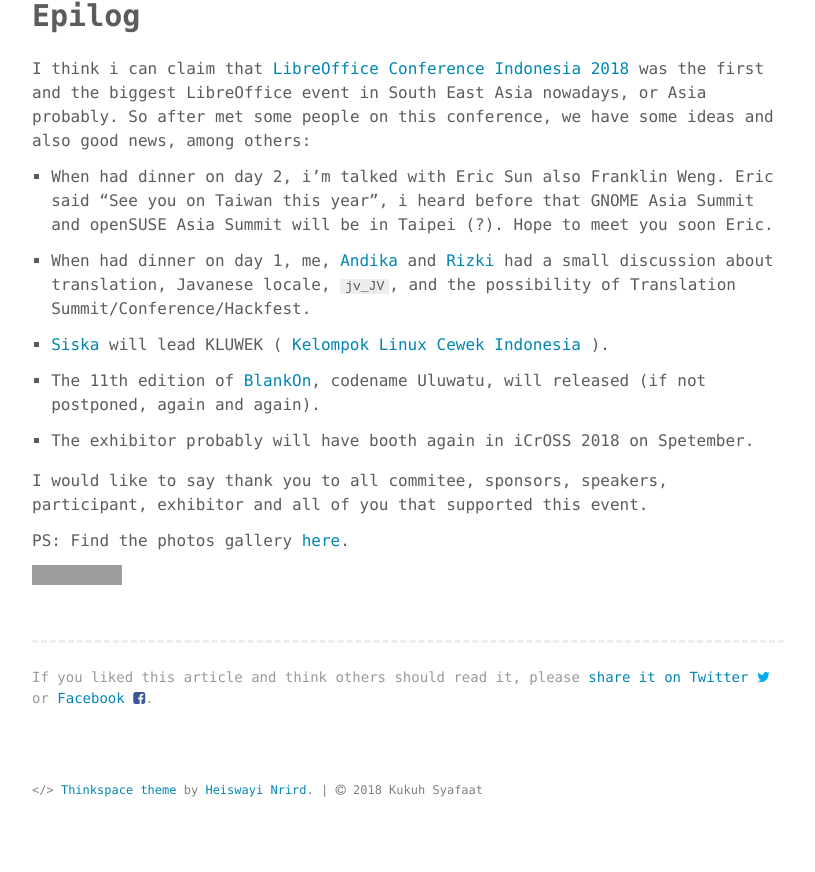
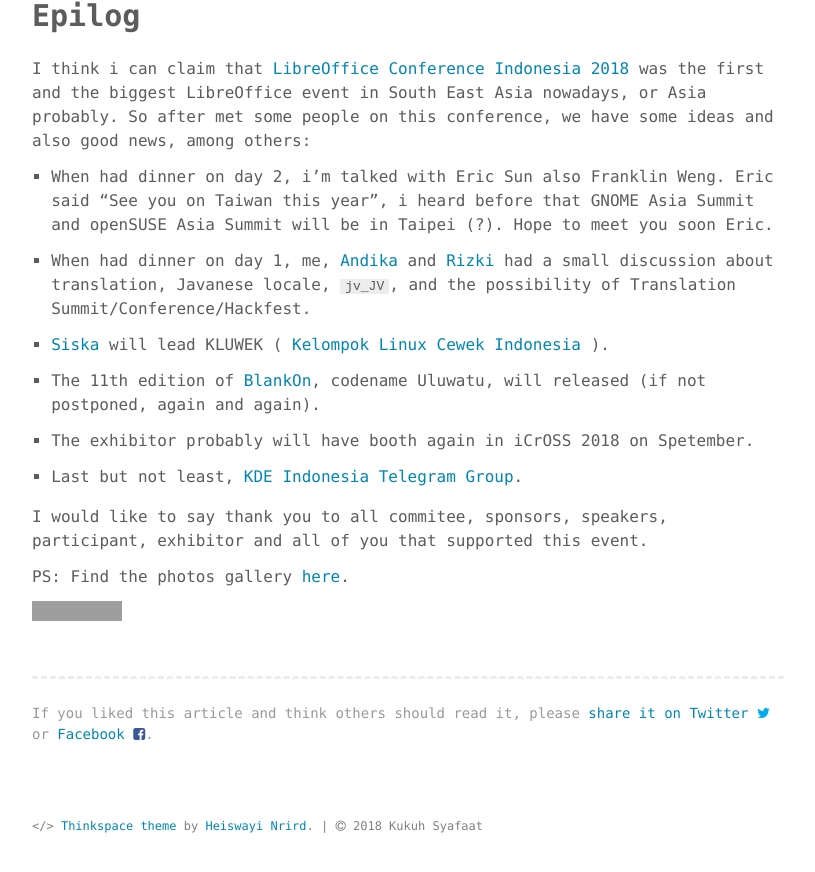
Before and after one commit to cho2/cho2.github.io, a Jekyll site: the page built from _posts/2018-03-26-LibreOffice-Conference-Indonesia-2018-the-story.md, in a window 1280 px wide and 900 px high, scrolled down 2805 px, cut to the strip 17-889 px from the top of the window. Shown: the whole strip, without its empty margins (232-1047 px from the left). Built offline with Jekyll 4.4.1, drawn with Linux system fonts in a browser that asks for light colours; before the commit the page ends 3669 px from its top, so only the background shows below that; grey boxes are pictures that could not be loaded.

Commit message:
fix post

```diff
--- a/_posts/2018-03-26-LibreOffice-Conference-Indonesia-2018-the-story.md
+++ b/_posts/2018-03-26-LibreOffice-Conference-Indonesia-2018-the-story.md
@@ -47,6 +47,8 @@ I think i can claim that [LibreOffice Conference Indonesia 2018](https://libreof
 
 * The exhibitor probably will have booth again in iCrOSS 2018 on Spetember.
 
+* Last but not least, [KDE Indonesia Telegram Group](https://t.me/kdeid).
+
 I would like to say thank you to all commitee, sponsors, speakers, participant, exhibitor and all of you that supported this event.
 
 PS: Find the photos gallery [here](https://www.flickr.com/groups/3951337@N22/).
```
